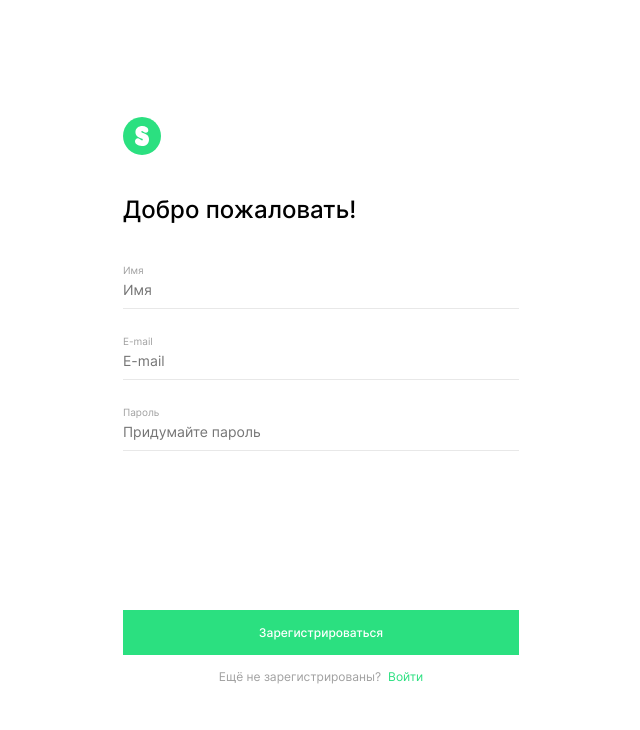
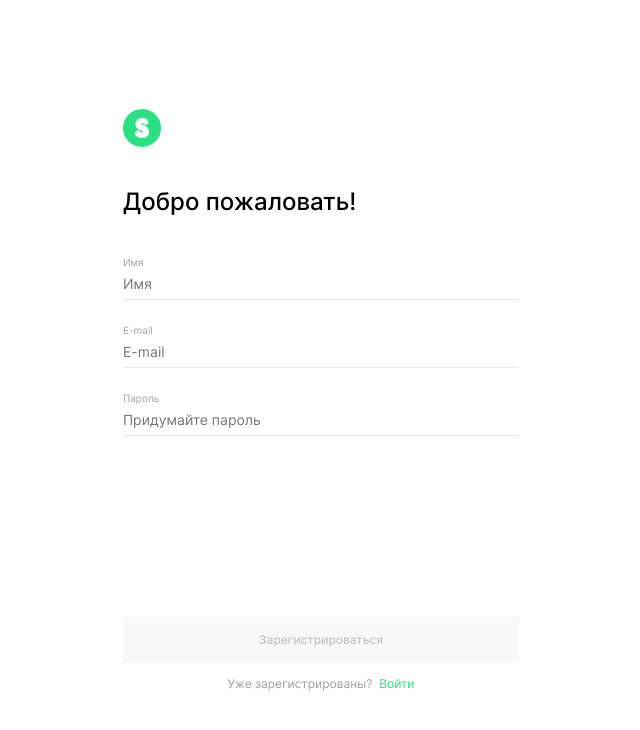
Before and after one commit to ladykot/movies-explorer-frontend, a React (Create React App) app in the folder src/: page /signup in a window 1280 px wide. Shown: the top 730 px of the page, without its empty margins (319-959 px from the left). Built offline with nearby package versions, Linux system fonts and the light colour scheme; the HTML template or start-up script is replaced by a standard one.

Commit message:
fix: inputs & errors in Form

```diff
--- a/src/components/App/App.js
+++ b/src/components/App/App.js
@@ -75,7 +75,7 @@ function App() {
             title="Рады видеть!"
             buttonText="Войти"
             linkText="Регистрация"
-            bottomText="Уже зарегистрированы?"
+            bottomText="Ещё не зарегистрированы?"
           />
         </Route>
         <Route exact path="/signup">
@@ -83,7 +83,7 @@ function App() {
             title="Добро пожаловать!"
             buttonText="Зарегистрироваться"
             linkText="Войти"
-            bottomText="Ещё не зарегистрированы?"
+            bottomText="Уже зарегистрированы?"
           />
         </Route>
         <Route exact path="/movies">
--- a/src/components/Form/Form.css
+++ b/src/components/Form/Form.css
@@ -4,7 +4,6 @@
     padding: 56px 30px 30px;
     height: 100%;
     box-sizing: border-box;
-
 }
 
 .form-top {
@@ -36,6 +35,7 @@
 
 .form__inputs-register {
     display: flex;
+    /* position: relative; */
     flex-direction: column;
     border-top: none;
     border-right: none;
@@ -43,17 +43,29 @@
     border-bottom: 1px #E8E8E8;
     padding: 0;
     width: 100%;
+    height: 100%;
     color: black;
     margin: 0;
 }
 
 .form__label {
+    position: relative;
+    display: grid;
+    grid-template-rows: max-content max-content;
+    /* flex-direction: column; */
     font-weight: 400;
     font-size: 10px;
     line-height: 12px;
     color: #A0A0A0;
-    padding: 24px 0 5px;
     text-align: left;
+    height: 68px;
+}
+
+.form__label_title {
+    font-weight: 400;
+    font-size: 10px;
+    line-height: 12px;
+    /* padding-bottom: 5px; */
 }
 
 .form__label:nth-child(1) {
@@ -61,15 +73,18 @@
 }
 
 .form__inputs-item {
-    height: 100%;
+    height: 32px;
+    align-self: end;
     border-top: none;
     border-left: none;
     border-right: none;
     border-bottom: 1px solid #E8E8E8;
-    padding: 0 0 10px;
+    margin: 0 0 10px;
+    padding: 0;
     font-weight: 400;
     font-size: 14px;
-    line-height: 17px;
+    box-sizing: border-box;
+    /* line-height: 17px; */
 }
 
 .form__inputs-item:focus {
@@ -90,16 +105,22 @@
     padding: 157px 0 0;
 }
 
-/*.form__inputs-error {
+.form__inputs-error {
     display: inline;
-    float: left;
+    position: absolute;
+    top: calc(100% - 23px);
     font-weight: 400;
     font-size: 10px;
     line-height: 12px;
     color: #EE3465;
     padding-top: 6px;
-}*/
+}
 
+.form__inputs-error_profile {
+    position: static;
+    text-align: right;
+    width: 75%;
+}
 
 .button__sumbit {
     background: #2BE080;
@@ -111,6 +132,11 @@
     line-height: 15px;
     color: white;
     padding: 0;
+}
+
+.button__sumbit_disable {
+    background: #F8F8F8;
+    color: #C2C2C2;
 }
 
 .form__bottom-signin {
--- a/src/components/Form/Form.js
+++ b/src/components/Form/Form.js
@@ -1,9 +1,61 @@
-import React from 'react';
+import React, { useState } from 'react';
 import { Route, Link } from 'react-router-dom/cjs/react-router-dom.min';
 import logo from '../../images/logo.svg';
 import './Form.css';
 
 function Form({ title, buttonText, linkText, bottomText, children }) {
+  // состояние кнопки Сохранить
+  const [isDisabled, setIsDisabled] = useState(true);
+
+  const [name, setName] = useState('');
+  const [email, setEmail] = useState('');
+  const [password, setPassword] = useState('');
+  // состояния валидности полей
+  const [isValidName, setIsValidName] = useState(false);
+  const [isValidEmail, setIsValidEmail] = useState(false);
+  const [isValidPassword, setIsValidPassword] = useState(false);
+  // состояния ошибок
+  const [errorName, setErrorName] = useState('');
+  const [errorEmail, setErrorEmail] = useState('');
+  const [errorPassword, setErrorPassword] = useState('');
+
+  // обработчики инпутов
+  function handleNameChange(event) {
+    const input = event.target;
+    setName(input.value);
+    setIsValidName(input.validity.valid);
+    if (!isValidName) {
+      setErrorName(input.validationMessage);
+    } else {
+      setErrorName('');
+      // включить кнопку
+      setIsDisabled(false);
+    }
+  }
+
+  function handleEmailChange(event) {
+    const input = event.target;
+    setEmail(input.value);
+    setIsValidEmail(input.validity.valid);
+    if (!isValidEmail) {
+      setErrorEmail(input.validationMessage);
+    } else {
+      setErrorEmail('');
+    }
+  }
+
+  function handlePasswordChange(event) {
+    setPassword(event.target.value);
+    const input = event.target;
+    setPassword(input.value);
+    setIsValidPassword(input.validity.valid);
+    if (!isValidPassword) {
+      setErrorPassword(input.validationMessage);
+    } else {
+      setErrorPassword('');
+    }
+  }
+
   return (
     <div className="form__container">
       <Route exact path="/signup">
@@ -12,9 +64,58 @@ function Form({ title, buttonText, linkText, bottomText, children }) {
             <img className="header__logo" src={logo} alt="логотип" />
             <p className="form__title">{title}</p>
           </div>
-          {children}
+          <fieldset className="form__inputs-register">
+            <label className="form__label">
+              <span className="form__label_title">Имя</span>
+              <input
+                type="name"
+                className="form__inputs-item"
+                minLength={2}
+                maxLength={35}
+                placeholder="Имя"
+                id="name"
+                value={name || ''}
+                onChange={handleNameChange}
+                required
+              ></input>
+              <span className="form__inputs-error">{errorName}</span>
+            </label>
+
+            <label className="form__label">
+              <span className="form__label_title">E-mail</span>
+              <input
+                type="email"
+                className="form__inputs-item"
+                placeholder="E-mail"
+                required
+                value={email || ''}
+                onChange={handleEmailChange}
+              />
+              <span className="form__inputs-error">{errorEmail}</span>
+            </label>
+
+            <label className="form__label">
+              <span className="form__label_title">Пароль</span>
+              <input
+                type="password"
+                className="form__inputs-item"
+                placeholder="Придумайте пароль"
+                required
+                minLength={2}
+                maxLength={35}
+                value={password || ''}
+                onChange={handlePasswordChange}
+              />
+              <span className="form__inputs-error">{errorPassword}</span>
+            </label>
+          </fieldset>
           <div className="form__bottom">
-            <button type="submit" className="button__sumbit hover">
+            <button
+              type="submit"
+              className={`button__sumbit ${
+                isDisabled && 'button__sumbit_disable'
+              } hover`}
+            >
               {buttonText}
             </button>
             <div className="form__bottom-signin">
@@ -33,9 +134,44 @@ function Form({ title, buttonText, linkText, bottomText, children }) {
             <img className="header__logo" src={logo} alt="логотип" />
             <p className="form__title">{title}</p>
           </div>
-          {children}
+          <fieldset className="form__inputs-register">
+            <label className="form__label">
+              <span className="form__label_title">Имя</span>
+              <input
+                type="name"
+                className="form__inputs-item"
+                minLength={2}
+                maxLength={35}
+                placeholder="Имя"
+                id="name"
+                value={name || ''}
+                onChange={handleNameChange}
+                required
+              ></input>
+              <span className="form__inputs-error">{errorName}</span>
+            </label>
+
+            <label className="form__label">
+              <span className="form__label_title">E-mail</span>
+              <input
+                type="email"
+                className="form__inputs-item"
+                placeholder="E-mail"
+                required
+                value={email || ''}
+                onChange={handleEmailChange}
+              />
+              <span className="form__inputs-error">{errorEmail}</span>
+            </label>
+
+          </fieldset>
           <div className="form__bottom">
-            <button type="submit" className="button__sumbit hover">
+            <button
+              type="submit"
+              className={`button__sumbit ${
+                isDisabled && 'button__sumbit_disable'
+              } hover`}
+            >
               {buttonText}
             </button>
             <div className="form__bottom-signin">
@@ -49,8 +185,8 @@ function Form({ title, buttonText, linkText, bottomText, children }) {
       </Route>
 
       <Route exact path="/profile">
-        <form className='form'>
-        <div className="form-top">
+        <form className="form">
+          <div className="form-top">
             <p className="form__title">{title}</p>
           </div>
         </form>
--- a/src/components/Login/Login.js
+++ b/src/components/Login/Login.js
@@ -2,38 +2,6 @@ import React, { useState } from 'react';
 import Form from 'components/Form/Form';
 
 function Login({ title, buttonText, linkText, bottomText }) {
-  const [email, setEmail] = useState('');
-  const [password, setPassword] = useState('');
-
-  const [isValidEmail, setIsValidEmail] = useState(false);
-  const [isValidPassword, setIsValidPassword] = useState(false);
-
-  const [errorEmail, setErrorEmail] = useState('');
-  const [errorPassword, setErrorPassword] = useState('');
-
-  function handleEmailChange(event) {
-    setEmail(event.target.value);
-    const input = event.target;
-    setEmail(input.value);
-    setIsValidEmail(input.validity.valid);
-    if (!isValidEmail) {
-      setErrorEmail(input.validationMessage);
-    } else {
-      setErrorEmail('');
-    }
-  }
-
-  function handlePasswordChange(event) {
-    setPassword(event.target.value);
-    const input = event.target;
-    setPassword(input.value);
-    setIsValidPassword(input.validity.valid);
-    if (!isValidPassword) {
-      setErrorPassword(input.validationMessage);
-    } else {
-      setErrorPassword('');
-    }
-  }
 
   return (
     <Form
@@ -42,30 +10,6 @@ function Login({ title, buttonText, linkText, bottomText }) {
       linkText={linkText}
       bottomText={bottomText}
     >
-      <fieldset className="form__inputs-register">
-        <label className="form__label">E-mail</label>
-        <input
-          type="email"
-          className="form__inputs-item"
-          placeholder="E-mail"
-          required
-          value={email || ''}
-          onChange={handleEmailChange}
-        />
-        <span className="form__inputs-error">{errorEmail}</span>
-        <label className="form__label">Пароль</label>
-        <input
-          type="password"
-          className="form__inputs-item"
-          placeholder="Придумайте пароль"
-          required
-          minLength={2}
-          maxLength={35}
-          value={password || ''}
-          onChange={handlePasswordChange}
-        />
-        <span className="form__inputs-error">{errorPassword}</span>
-      </fieldset>
     </Form>
   );
 }
--- a/src/components/MoviesCard/MoviesCard.js
+++ b/src/components/MoviesCard/MoviesCard.js
@@ -1,20 +1,20 @@
-import React from 'react';
+import React, { useState } from 'react';
 import { useLocation } from 'react-router-dom';
 import link from '../../images/pic__card.png';
 import './MoviesCard.css';
 import '../../vendor/hover.css';
 
 function MoviesCard({ card, onCardLike, onCardClick }) {
+  const [isLiked, setIsLiked] = useState(false);
   // обработчик клика на Сердечко
   // onCardLike - свойство карточки, и обработчик извне
   function handleLikeClick() {
     // onCardLike();
-    console.log('like!');
+    setIsLiked(!isLiked);
   }
 
   // для проверки url и установки нужной кнопки Лайка на карточке
   const location = useLocation();
-  const isLiked = true; // при false отображаются серые сердечки
 
   // обработчик клика по карточке для перехода на терейлер youtube
   function handleImageClick() {
--- a/src/components/Profile/Profile.css
+++ b/src/components/Profile/Profile.css
@@ -110,20 +110,11 @@ profile__edit-message_disable {
 
 .form__inputs-error {
     float: right;
-    /* display: inline; */
-    /* grid-column-end: span 2; */
     font-weight: 400;
     font-size: 10px;
     line-height: 12px;
-    color: #EE3465;
     padding-top: 2px;
-    width: 100%;
     max-width: 396px;
-}
-
-.form__inputs-error_profile {
-    text-align: right;
-    width: 60%;
 }
 
 .form__line {
--- a/src/components/Register/Register.js
+++ b/src/components/Register/Register.js
@@ -2,56 +2,6 @@ import React, { useState } from 'react';
 import Form from 'components/Form/Form';
 
 function Register({ title, buttonText, linkText, bottomText }) {
-  // переменные состояний инпутов
-  const [name, setName] = useState('');
-  const [email, setEmail] = useState('');
-  const [password, setPassword] = useState('');
-  // состояния валидности полей
-  const [isValidName, setIsValidName] = useState(false);
-  const [isValidEmail, setIsValidEmail] = useState(false);
-  const [isValidPassword, setIsValidPassword] = useState(false);
-  // состояния ошибок
-  const [errorName, setErrorName] = useState('');
-  const [errorEmail, setErrorEmail] = useState('');
-  const [errorPassword, setErrorPassword] = useState('');
-
-  // обработчики инпутов
-
-  function handleNameChange(event) {
-    setName(event.target.value);
-    const input = event.target;
-    setName(input.value);
-    setIsValidName(input.validity.valid);
-    if (!isValidName) {
-      setErrorName(input.validationMessage);
-    } else {
-      setErrorName('');
-    }
-  }
-
-  function handleEmailChange(event) {
-    setEmail(event.target.value);
-    const input = event.target;
-    setEmail(input.value);
-    setIsValidEmail(input.validity.valid);
-    if (!isValidEmail) {
-      setErrorEmail(input.validationMessage);
-    } else {
-      setErrorEmail('');
-    }
-  }
-
-  function handlePasswordChange(event) {
-    setPassword(event.target.value);
-    const input = event.target;
-    setPassword(input.value);
-    setIsValidPassword(input.validity.valid);
-    if (!isValidPassword) {
-      setErrorPassword(input.validationMessage);
-    } else {
-      setErrorPassword('');
-    }
-  }
 
   return (
     <Form
@@ -60,43 +10,6 @@ function Register({ title, buttonText, linkText, bottomText }) {
       linkText={linkText}
       bottomText={bottomText}
     >
-      <fieldset className="form__inputs-register">
-        <label className="form__label">Имя</label>
-        <input
-          type="name"
-          className="form__inputs-item"
-          minLength={2}
-          maxLength={35}
-          placeholder="Имя"
-          id="name"
-          value={name || ''}
-          onChange={handleNameChange}
-          required
-        />
-        <span className="form__inputs-error">{errorName}</span>
-        <label className="form__label">E-mail</label>
-        <input
-          type="email"
-          className="form__inputs-item"
-          placeholder="E-mail"
-          required
-          value={email || ''}
-          onChange={handleEmailChange}
-        />
-        <span className="form__inputs-error">{errorEmail}</span>
-        <label className="form__label">Пароль</label>
-        <input
-          type="password"
-          className="form__inputs-item"
-          placeholder="Придумайте пароль"
-          required
-          minLength={2}
-          maxLength={35}
-          value={password || ''}
-          onChange={handlePasswordChange}
-        />
-        <span className="form__inputs-error">{errorPassword}</span>
-      </fieldset>
     </Form>
   );
 }
--- a/src/components/SearchForm/SearchForm.css
+++ b/src/components/SearchForm/SearchForm.css
@@ -69,7 +69,6 @@
     font-weight: 500;
     font-size: 14px;
     line-height: 18px;
-    z-index: 1;
 }
 
 @media screen and (min-width: 768px) {
```
